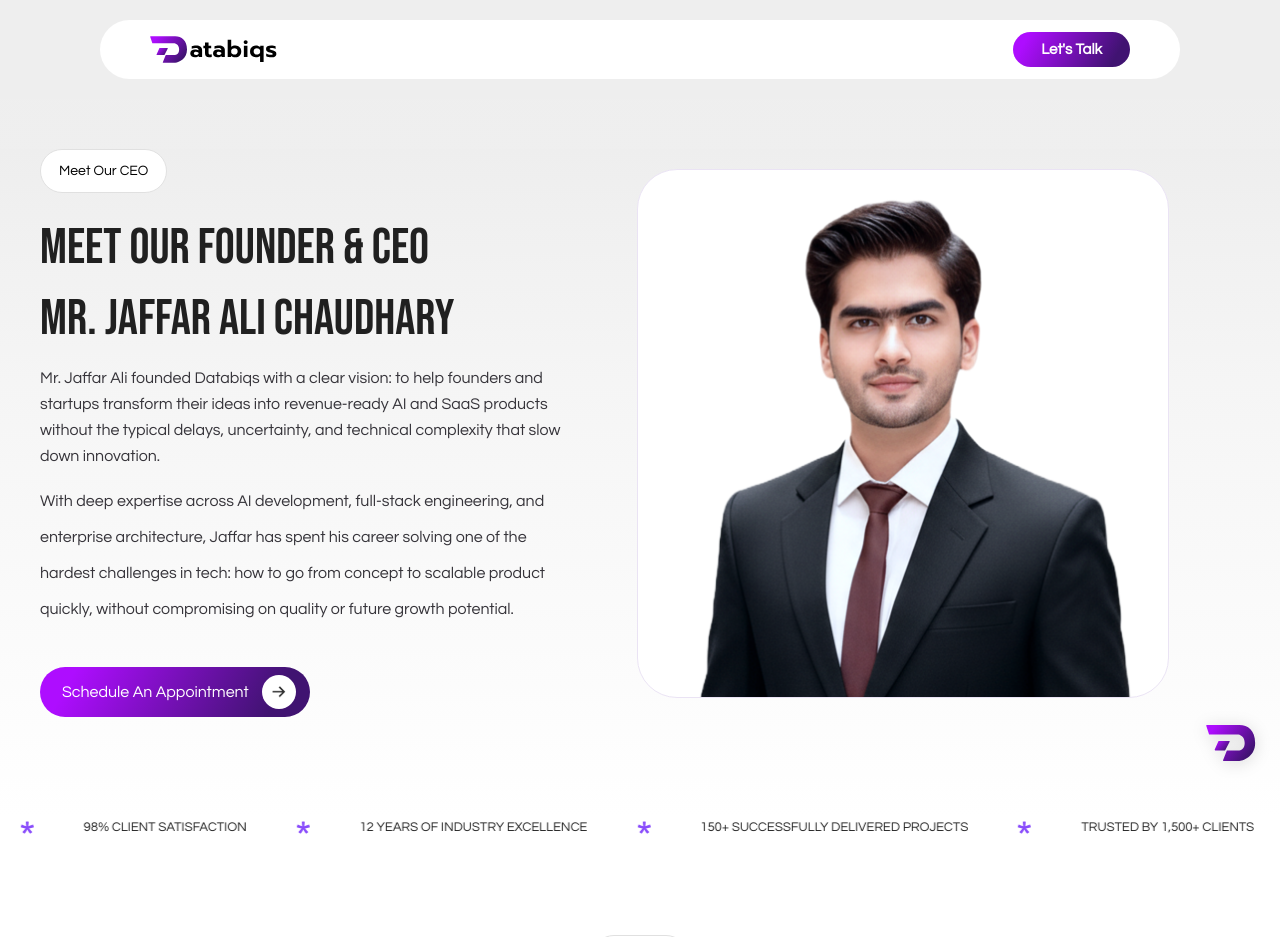
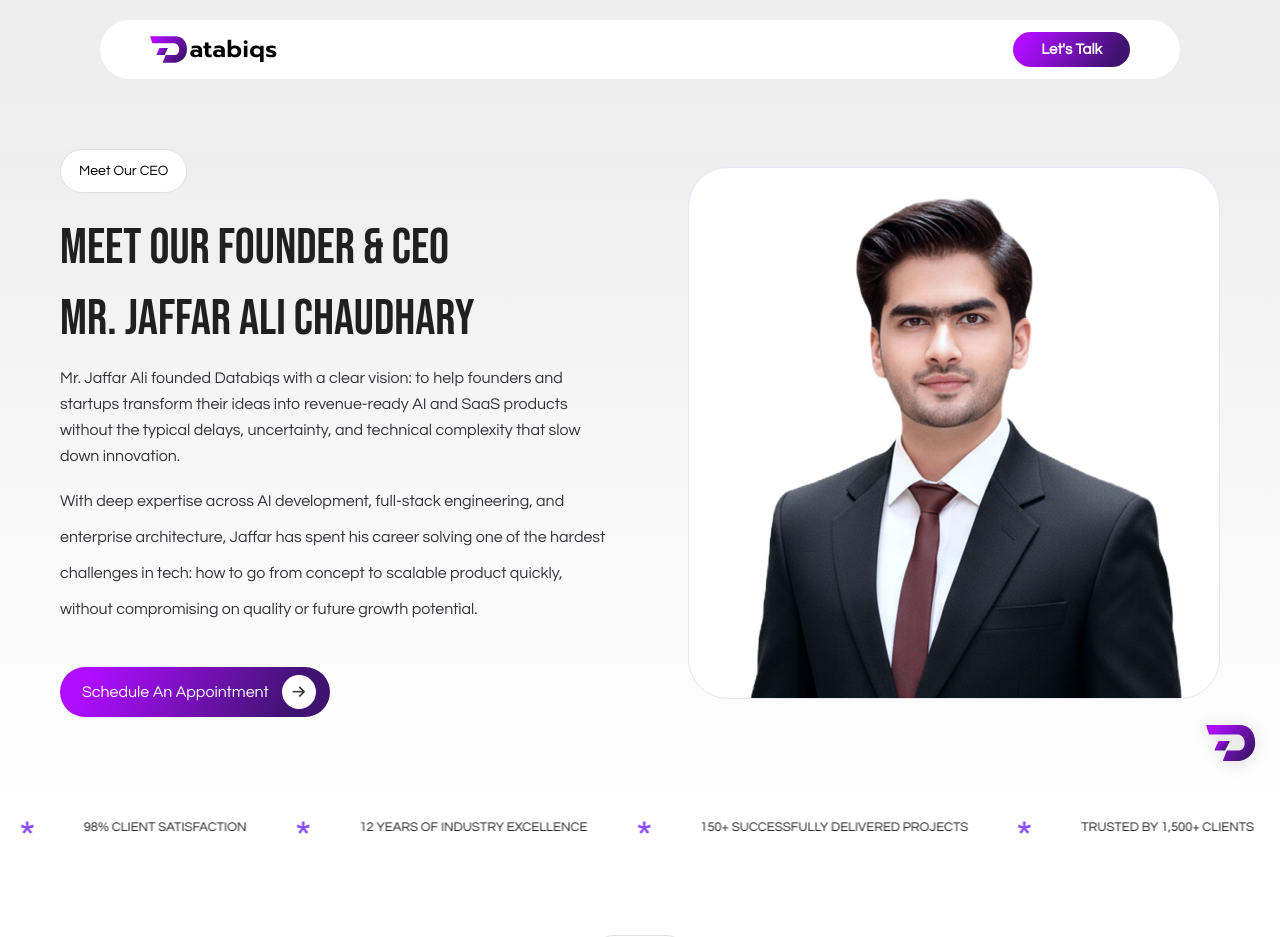
Before and after one commit to JAFFARDEV12/databiqs-website, a React (Create React App) app: page /about in a window 1280 px wide. Shown: the top 937 px of the page. Built offline with nearby package versions, Linux system fonts and the light colour scheme.

Commit message:
automation card issue

```diff
--- a/src/components/about/AboutUs.css
+++ b/src/components/about/AboutUs.css
@@ -9,7 +9,8 @@
 
 /* ===== Frame (transparent so page gradient shows like hero) ===== */
 .au-frame {
-  width: 1440px;
+  width: 100%;
+  max-width: 1440px;
   margin: 0 auto;
   position: relative;
   background: transparent;
@@ -28,7 +29,8 @@
 }
 
 .au-header__bar {
-  width: 1200px;
+  width: 100%;
+  max-width: 1200px;
   margin: 0 auto;
 
   background: #ffffff;
@@ -117,11 +119,13 @@
 
 /* ===== Hero ===== */
 .au-hero {
-  width: 100%;
+  width: 100vw;
   margin-top: 50px;
   padding-bottom: 100px;
+  margin-left: calc(-50vw + 50%);
+  position: relative;
 
-  /* ✅ Same subtle hero background as Home */
+  /* ✅ Full viewport width background */
   background: linear-gradient(
     180deg,
     #eeeeee 0%,
@@ -129,7 +133,6 @@
     #ffffff 100%
   );
 
-  position: relative;
   transform: translateZ(0);
   will-change: transform;
 }
@@ -137,19 +140,24 @@
 
 
 .au-hero__inner {
-  width: 1200px;
+  width: 100%;
+  max-width: 1200px;
   min-height: 529px;
   margin: 0 auto;
+  padding: 0 20px;
+  box-sizing: border-box;
+  position: relative;
+  z-index: 1;
 
   display: grid;
-  grid-template-columns: 537px 532px;
+  grid-template-columns: 1fr 1fr;
   column-gap: 60px;
   align-items: center;
 }
 
 /* Left */
 .au-left {
-  width: 537px;
+  width: 100%;
 }
 
 /* Pill */
@@ -176,7 +184,7 @@
 
 /* Heading */
 .au-title {
-  width: 537px;
+  width: 100%;
 
   font-family: "Bebas Neue";
   font-weight: 400;
@@ -196,7 +204,7 @@
 
 /* Paragraph */
 .au-paragraph {
-  width: 537px;
+  width: 100%;
   min-height: 218px;
 
   font-family: Questrial;
@@ -239,7 +247,8 @@
 
 /* Schedule button */
 .au-btnSchedule {
-  width: 270px;
+  width: 100%;
+  max-width: 270px;
   height: 50px;
 
   border: none;
@@ -298,8 +307,10 @@
 }
 
 .au-ceoBox {
-  width: 532px;
-  height: 529px;
+  width: 100%;
+  max-width: 532px;
+  aspect-ratio: 1;
+  min-height: 529px;
 
   background: #ffffff;
   border: 1px solid #eae3f4;
@@ -321,9 +332,13 @@
 
 /* Stats */
 .au-stats {
-  width: 100%;
+  width: 100vw;
+  margin-left: calc(-50vw + 50%);
   margin-bottom: 32px;
   opacity: 0;
+
+  /* ✅ Full viewport width white background */
+  background: #ffffff;
 }
 
 .au-frame.animate .au-stats {
@@ -332,8 +347,11 @@
 
 
 .au-stats__inner {
-  width: 1440px;
+  width: 100%;
+  max-width: 1440px;
   margin: 0 auto;
+  position: relative;
+  z-index: 1;
 
   display: flex;
   justify-content: center;
@@ -364,7 +382,6 @@
 
 .au2-section {
   width: 100%;
-  max-width: 1440px;
   margin: 0 auto;
   background: #ffffff;
   backdrop-filter: blur(20px) saturate(180%);
@@ -386,7 +403,6 @@
 
 .au2-inner {
   width: 100%;
-  max-width: 1200px;
   margin: 0 auto;
   padding: 0;
   box-sizing: border-box;
@@ -1102,7 +1118,8 @@
   );
 } */
 
-.au-stats{
+/* Stats section now has full viewport gradient background */
+/* .au-stats{
   background-color: white !important;
-  /* margin-top: 50px; */
-}
+  margin-top: 50px;
+} */
```
